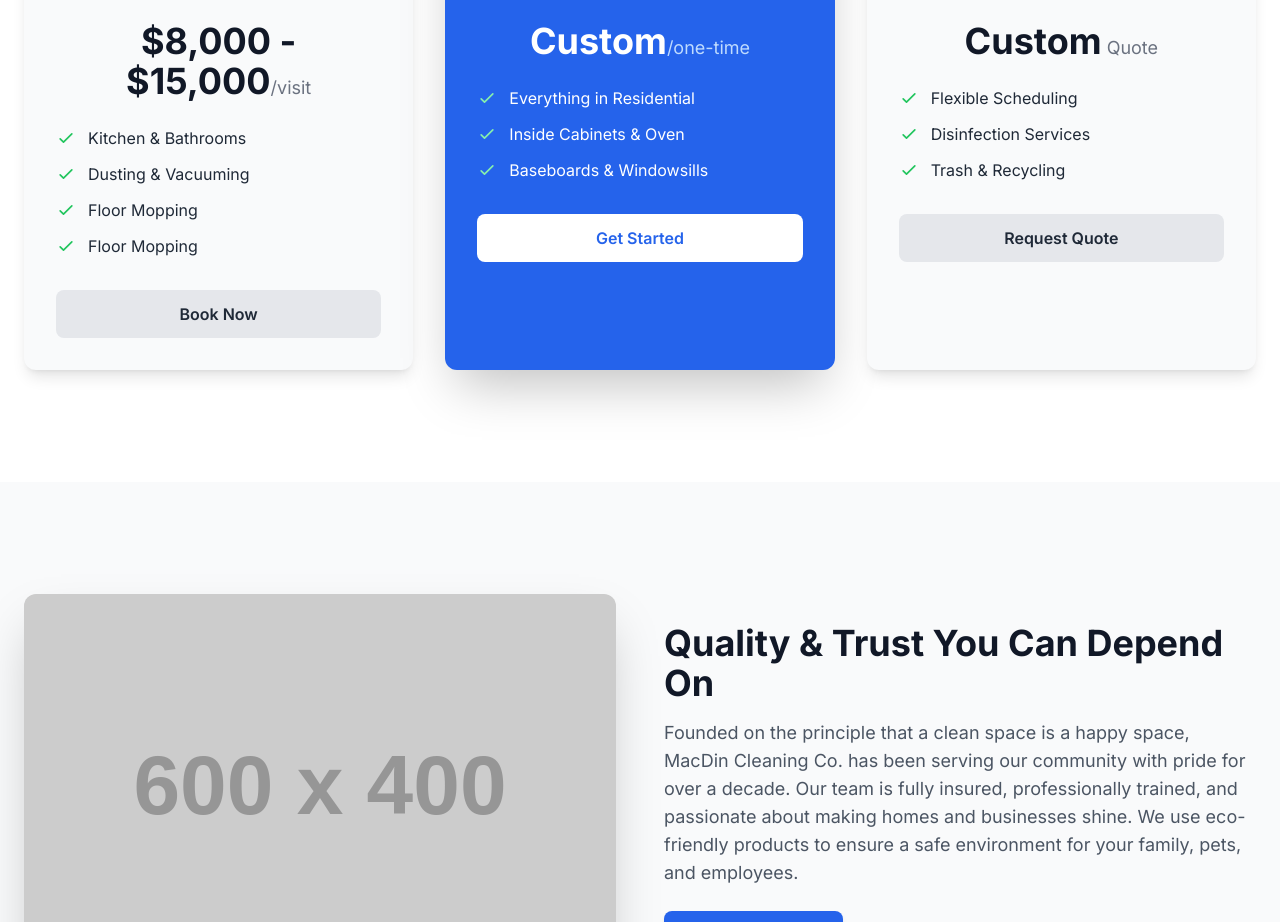
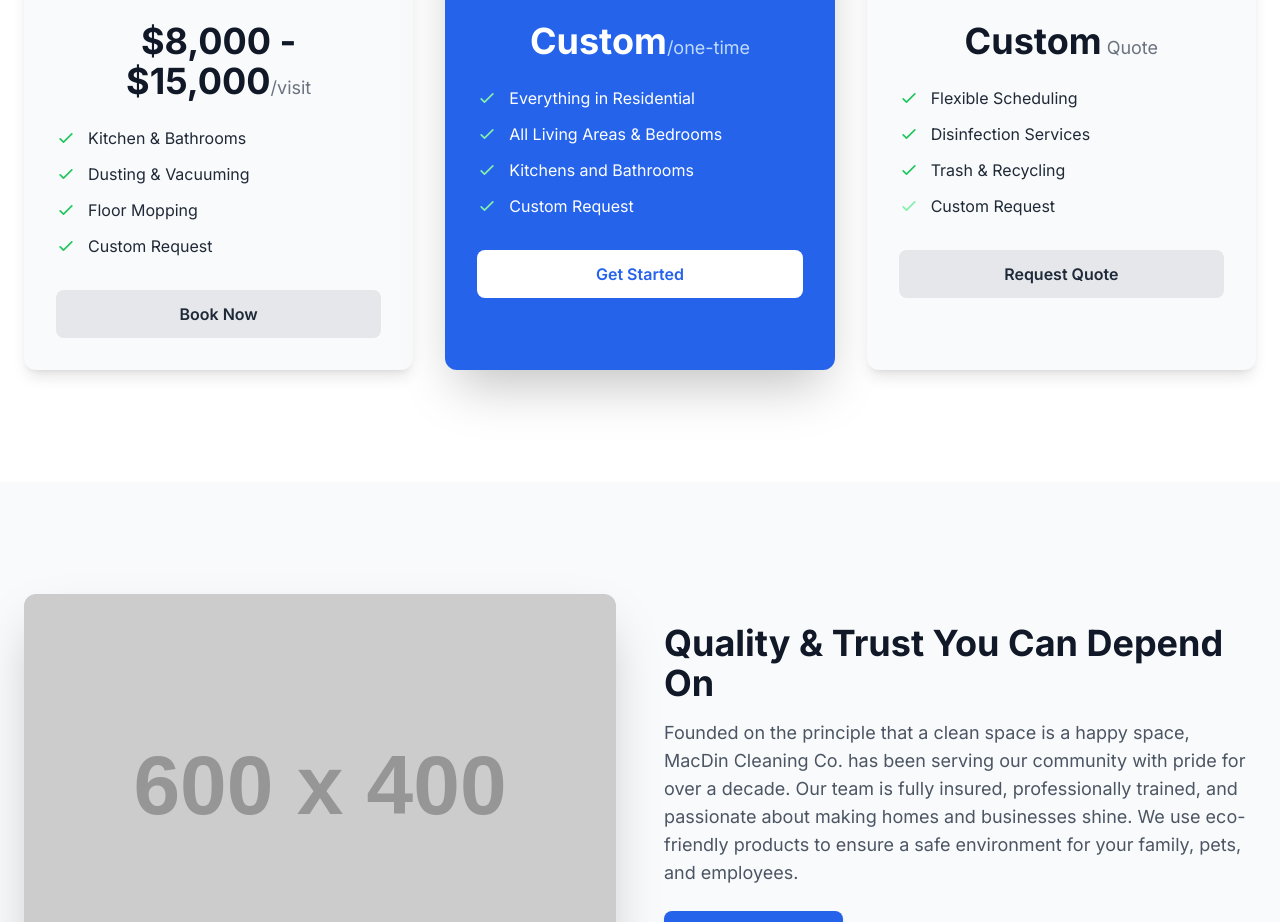
Before and after one commit to techtia-code/MacDin, a plain HTML site: page index.html in a window 1280 px wide. Shown: the part 1323-2245 px from the top of the page. Drawn offline with nearby package versions, Linux system fonts and the light colour scheme; placeholder pictures from the web are drawn by us.

Commit message:
added a new feature to index.html

```diff
--- a/index.html
+++ b/index.html
@@ -87,7 +87,7 @@
                             <li class="flex items-center"><svg class="w-5 h-5 text-green-500 mr-3" fill="none" stroke="currentColor" viewBox="0 0 24 24"><path stroke-linecap="round" stroke-linejoin="round" stroke-width="2" d="M5 13l4 4L19 7"></path></svg>Kitchen & Bathrooms</li>
                             <li class="flex items-center"><svg class="w-5 h-5 text-green-500 mr-3" fill="none" stroke="currentColor" viewBox="0 0 24 24"><path stroke-linecap="round" stroke-linejoin="round" stroke-width="2" d="M5 13l4 4L19 7"></path></svg>Dusting & Vacuuming</li>
                             <li class="flex items-center"><svg class="w-5 h-5 text-green-500 mr-3" fill="none" stroke="currentColor" viewBox="0 0 24 24"><path stroke-linecap="round" stroke-linejoin="round" stroke-width="2" d="M5 13l4 4L19 7"></path></svg>Floor Mopping</li>
-                            <li class="flex items-center"><svg class="w-5 h-5 text-green-500 mr-3" fill="none" stroke="currentColor" viewBox="0 0 24 24"><path stroke-linecap="round" stroke-linejoin="round" stroke-width="2" d="M5 13l4 4L19 7"></path></svg>Floor Mopping</li>
+                            <li class="flex items-center"><svg class="w-5 h-5 text-green-500 mr-3" fill="none" stroke="currentColor" viewBox="0 0 24 24"><path stroke-linecap="round" stroke-linejoin="round" stroke-width="2" d="M5 13l4 4L19 7"></path></svg>Custom Request</li>
                         </ul>
                         </ul>
                         <a href="#contact-section" class="w-full block bg-gray-200 text-gray-800 font-semibold py-3 px-6 rounded-lg hover:bg-gray-300 transition duration-300">Book Now</a>
@@ -100,8 +100,10 @@
                         <p class="text-4xl font-bold mb-6">Custom<span class="text-lg font-normal text-blue-200">/one-time</span></p>
                         <ul class="text-left space-y-3 mb-8">
                            <li class="flex items-center"><svg class="w-5 h-5 text-green-300 mr-3" fill="none" stroke="currentColor" viewBox="0 0 24 24"><path stroke-linecap="round" stroke-linejoin="round" stroke-width="2" d="M5 13l4 4L19 7"></path></svg>Everything in Residential</li>
-                            <li class="flex items-center"><svg class="w-5 h-5 text-green-300 mr-3" fill="none" stroke="currentColor" viewBox="0 0 24 24"><path stroke-linecap="round" stroke-linejoin="round" stroke-width="2" d="M5 13l4 4L19 7"></path></svg>Inside Cabinets & Oven</li>
-                            <li class="flex items-center"><svg class="w-5 h-5 text-green-300 mr-3" fill="none" stroke="currentColor" viewBox="0 0 24 24"><path stroke-linecap="round" stroke-linejoin="round" stroke-width="2" d="M5 13l4 4L19 7"></path></svg>Baseboards & Windowsills</li>
+                            <li class="flex items-center"><svg class="w-5 h-5 text-green-300 mr-3" fill="none" stroke="currentColor" viewBox="0 0 24 24"><path stroke-linecap="round" stroke-linejoin="round" stroke-width="2" d="M5 13l4 4L19 7"></path></svg>All Living Areas & Bedrooms</li>
+                            <li class="flex items-center"><svg class="w-5 h-5 text-green-300 mr-3" fill="none" stroke="currentColor" viewBox="0 0 24 24"><path stroke-linecap="round" stroke-linejoin="round" stroke-width="2" d="M5 13l4 4L19 7"></path></svg>Kitchens and Bathrooms </li>
+                            <li class="flex items-center"><svg class="w-5 h-5 text-green-300 mr-3" fill="none" stroke="currentColor" viewBox="0 0 24 24"><path stroke-linecap="round" stroke-linejoin="round" stroke-width="2" d="M5 13l4 4L19 7"></path></svg>Custom Request </li>
+
                         </ul>
                          <a href="#contact-section" class="w-full block bg-white text-blue-600 font-semibold py-3 px-6 rounded-lg hover:bg-blue-50 transition duration-300">Get Started</a>
                     </div>
@@ -115,6 +117,7 @@
                             <li class="flex items-center"><svg class="w-5 h-5 text-green-500 mr-3" fill="none" stroke="currentColor" viewBox="0 0 24 24"><path stroke-linecap="round" stroke-linejoin="round" stroke-width="2" d="M5 13l4 4L19 7"></path></svg>Flexible Scheduling</li>
                             <li class="flex items-center"><svg class="w-5 h-5 text-green-500 mr-3" fill="none" stroke="currentColor" viewBox="0 0 24 24"><path stroke-linecap="round" stroke-linejoin="round" stroke-width="2" d="M5 13l4 4L19 7"></path></svg>Disinfection Services</li>
                             <li class="flex items-center"><svg class="w-5 h-5 text-green-500 mr-3" fill="none" stroke="currentColor" viewBox="0 0 24 24"><path stroke-linecap="round" stroke-linejoin="round" stroke-width="2" d="M5 13l4 4L19 7"></path></svg>Trash & Recycling</li>
+                            <li class="flex items-center"><svg class="w-5 h-5 text-green-300 mr-3" fill="none" stroke="currentColor" viewBox="0 0 24 24"><path stroke-linecap="round" stroke-linejoin="round" stroke-width="2" d="M5 13l4 4L19 7"></path></svg>Custom Request</li>
                         </ul>
                         <a href="#contact-section" class="w-full block bg-gray-200 text-gray-800 font-semibold py-3 px-6 rounded-lg hover:bg-gray-300 transition duration-300">Request Quote</a>
                     </div>
@@ -170,7 +173,7 @@
                         </div>
                     </div>
                     <!-- Contact Form -->
-                    <form action="#" method="post" class="space-y-4">
+                    <form action="https://formspree.io/f/xanpknve" method="post" class="space-y-4">
                         <div>
                             <label for="name" class="block text-sm font-medium text-gray-300 mb-1">Name</label>
                             <input type="text" id="name" name="name" placeholder="Your name" class="w-full bg-gray-700 border-gray-600 rounded-md py-2 px-4 text-white focus:ring-2 focus:ring-blue-500 focus:outline-none transition duration-300">
```
